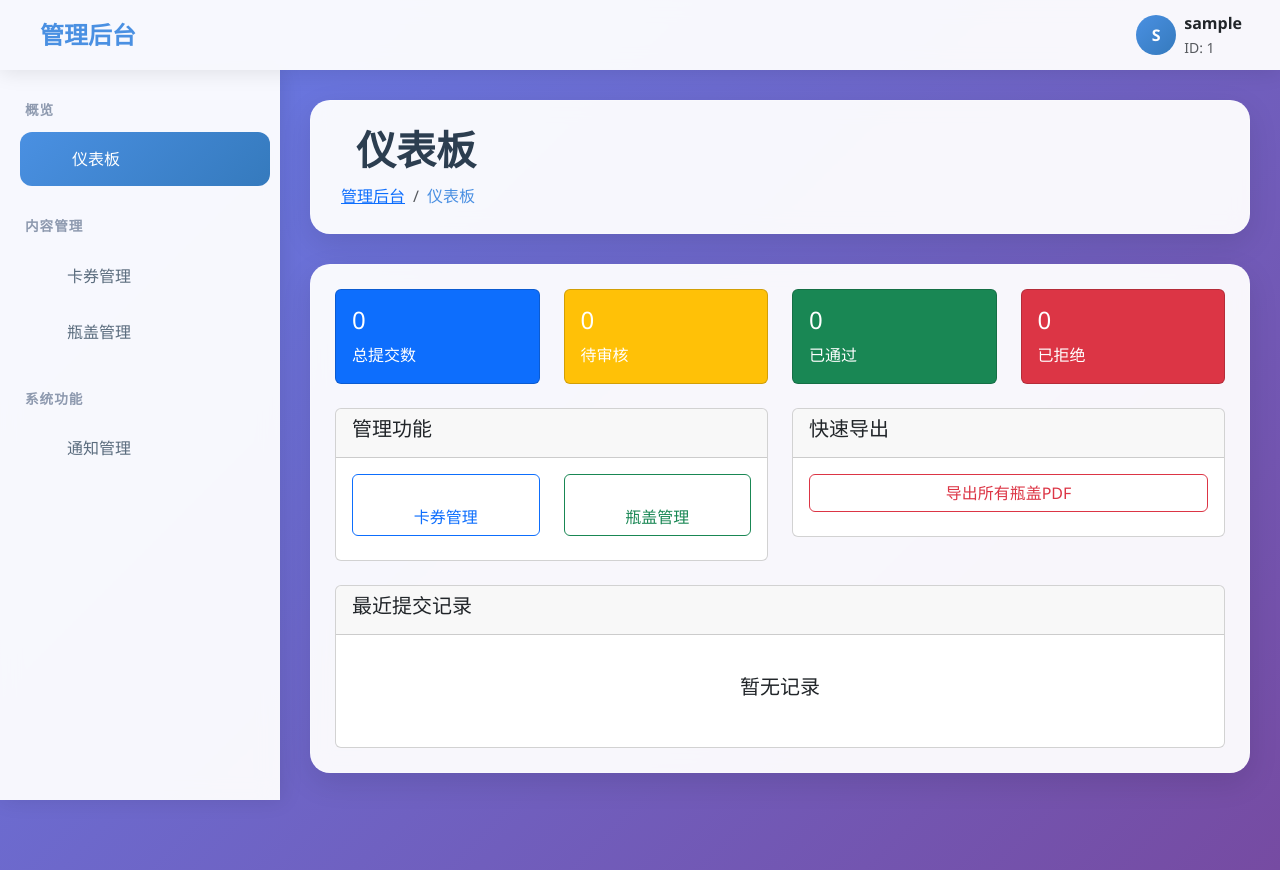
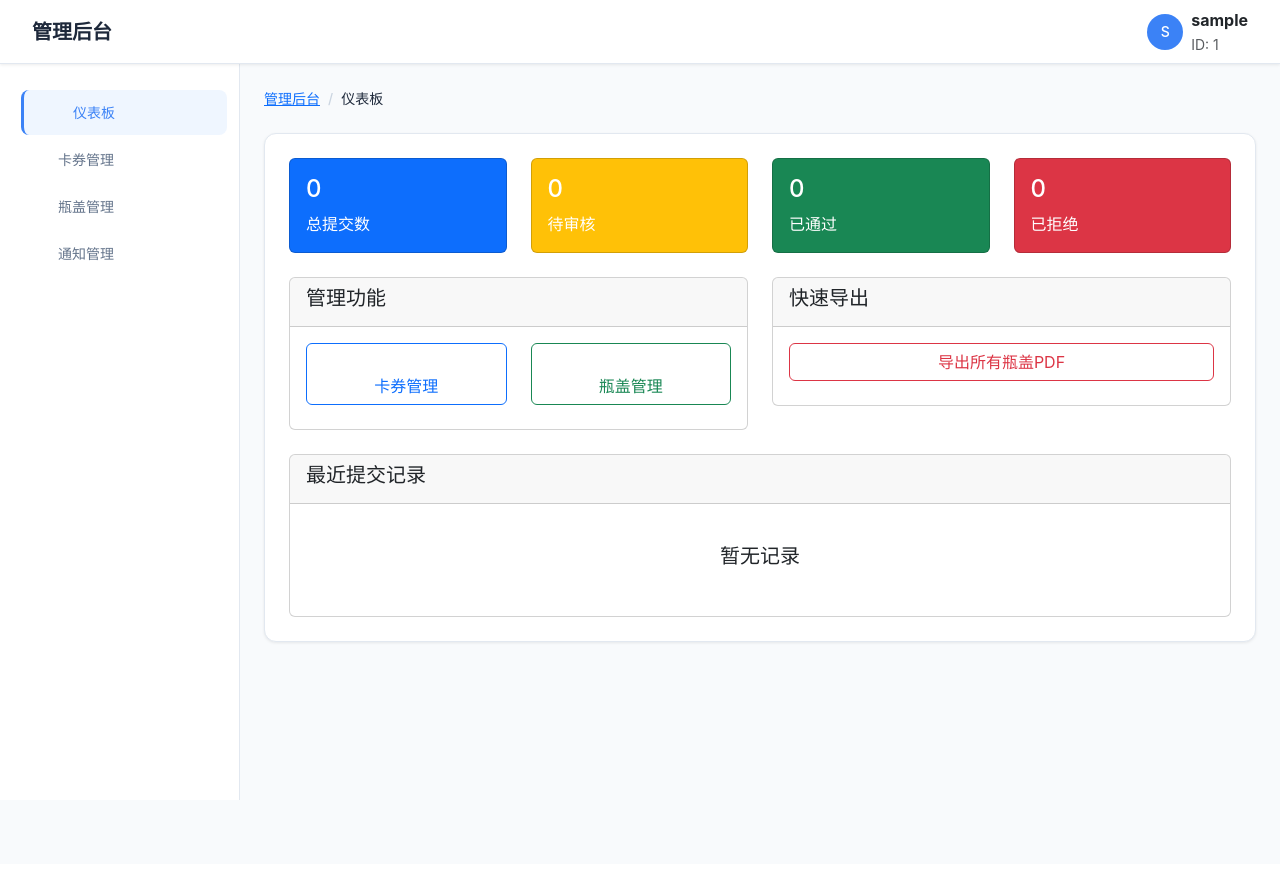
Before and after one commit to jhzhou002/card_recycle, a Django app: page /admin-dashboard/ in a window 1280 px wide. After the commit the page ends 800 px from the top, so only its background shows below. Run offline with Django 4.2, Linux system fonts and the light colour scheme; the visitor is signed in with stand-in values (Sample User, id 1); data that the repository does not hold is empty; parts of the project's set-up code (start-up, migrations or seed data) failed here and were passed over; some libraries are stand-ins or nearby versions.

Commit message:
全面重新设计管理后台UI：简约浅色高级风格
设计理念升级：
- 采用现代简约设计语言，浅色高级配色方案
- 使用系统字体栈，提升文字渲染质量
- 整体色调以白色、浅灰为主，蓝色作为主题色

视觉优化：
- 顶部导航栏：纯白背景，细微阴影，64px高度
- 左侧导航栏：去除分组标题，纯导航设计，240px宽度
- 主内容区：浅灰背景(#f8fafc)，白色内容卡片
- 面包屑：简化设计，仅显示路径导航

色彩系统：
- 主色调：#3b82f6 (蓝色)
- 背景色：#f8fafc (浅灰)
- 文字色：#1e293b (深灰)
- 边框色：#e2e8f0 (浅灰边框)
- 悬停色：#f1f5f9 (浅蓝灰)

交互优化：
- 导航项激活状态：蓝色背景+左侧蓝条
- 悬停效果：浅色背景变化，过渡动画
- 按钮和卡片：圆角设计，细微阴影
- 响应式适配：移动端友好

布局简化：
- 移除页面标题区域，仅保留面包屑导航
- 左侧导航去除分组，扁平化展示
- 内容区域最大化，提升信息密度
- 统一间距和圆角规范

🤖 Generated with [Claude Code](https://claude.ai/code)

Co-Authored-By: Claude <noreply@anthropic.com>

```diff
--- a/templates/recycling/admin_base.html
+++ b/templates/recycling/admin_base.html
@@ -8,21 +8,21 @@
     <link href="{% static 'css/bootstrap.min.css' %}" rel="stylesheet">
     <link href="{% static 'css/all.min.css' %}" rel="stylesheet">
     <style>
-        /* 管理后台基础样式 */
+        /* 管理后台基础样式 - 简约浅色高级设计 */
         body {
-            font-family: 'Segoe UI', Tahoma, Geneva, Verdana, sans-serif;
-            background: linear-gradient(135deg, #667eea 0%, #764ba2 100%);
+            font-family: -apple-system, BlinkMacSystemFont, 'Segoe UI', Roboto, 'Helvetica Neue', Arial, sans-serif;
+            background: #f8fafc;
             min-height: 100vh;
             margin: 0;
             overflow-x: hidden;
+            color: #1e293b;
         }
 
         /* 顶部导航栏 */
         .admin-header {
-            background: rgba(255, 255, 255, 0.95);
-            backdrop-filter: blur(10px);
-            box-shadow: 0 2px 20px rgba(0, 0, 0, 0.1);
-            height: 70px;
+            background: #ffffff;
+            box-shadow: 0 1px 3px rgba(0, 0, 0, 0.08);
+            height: 64px;
             position: fixed;
             top: 0;
             left: 0;
@@ -30,169 +30,132 @@
             z-index: 1000;
             display: flex;
             align-items: center;
-            padding: 0 30px;
+            padding: 0 24px;
+            border-bottom: 1px solid #e2e8f0;
         }
 
         .admin-header .logo {
-            font-size: 1.5rem;
-            font-weight: 700;
-            color: #4a90e2;
+            font-size: 1.25rem;
+            font-weight: 600;
+            color: #1e293b;
             text-decoration: none;
             display: flex;
             align-items: center;
-            gap: 10px;
+            gap: 8px;
         }
 
         .admin-header .logo:hover {
-            color: #357abd;
+            color: #3b82f6;
         }
 
         .admin-header .user-info {
             margin-left: auto;
             display: flex;
             align-items: center;
-            gap: 15px;
+            gap: 12px;
         }
 
         .admin-header .user-avatar {
-            width: 40px;
-            height: 40px;
-            background: linear-gradient(135deg, #4a90e2, #357abd);
+            width: 36px;
+            height: 36px;
+            background: #3b82f6;
             border-radius: 50%;
             display: flex;
             align-items: center;
             justify-content: center;
             color: white;
-            font-weight: 600;
+            font-weight: 500;
+            font-size: 0.875rem;
         }
 
         /* 左侧导航栏 */
         .admin-sidebar {
             position: fixed;
-            top: 70px;
+            top: 64px;
             left: 0;
-            width: 280px;
-            height: calc(100vh - 70px);
-            background: rgba(255, 255, 255, 0.95);
-            backdrop-filter: blur(10px);
-            box-shadow: 2px 0 20px rgba(0, 0, 0, 0.1);
-            padding: 30px 0;
+            width: 240px;
+            height: calc(100vh - 64px);
+            background: #ffffff;
+            border-right: 1px solid #e2e8f0;
+            padding: 24px 0;
             overflow-y: auto;
             z-index: 999;
         }
 
-        .admin-sidebar .nav-section {
-            margin-bottom: 30px;
-        }
-
-        .admin-sidebar .nav-section-title {
-            padding: 0 25px 10px;
-            font-size: 0.85rem;
-            font-weight: 600;
-            color: #8e9aaf;
-            text-transform: uppercase;
-            letter-spacing: 1px;
-        }
-
         .admin-sidebar .nav-item {
-            margin: 2px 15px;
+            margin: 2px 12px;
         }
 
         .admin-sidebar .nav-link {
             display: flex;
             align-items: center;
-            padding: 15px 20px;
-            color: #5a6c7d;
+            padding: 12px 16px;
+            color: #64748b;
             text-decoration: none;
-            border-radius: 12px;
-            transition: all 0.3s ease;
+            border-radius: 8px;
+            transition: all 0.2s ease;
             font-weight: 500;
-            position: relative;
-            overflow: hidden;
+            font-size: 0.875rem;
         }
 
-        .admin-sidebar .nav-link::before {
-            content: '';
-            position: absolute;
-            top: 0;
-            left: -100%;
-            width: 100%;
-            height: 100%;
-            background: linear-gradient(135deg, #4a90e2, #357abd);
-            transition: all 0.3s ease;
-            z-index: -1;
+        .admin-sidebar .nav-link:hover {
+            background: #f1f5f9;
+            color: #3b82f6;
         }
 
-        .admin-sidebar .nav-link:hover::before,
-        .admin-sidebar .nav-link.active::before {
-            left: 0;
-        }
-
-        .admin-sidebar .nav-link:hover,
         .admin-sidebar .nav-link.active {
-            color: white;
-            transform: translateX(5px);
+            background: #eff6ff;
+            color: #3b82f6;
+            border-left: 3px solid #3b82f6;
+            margin-left: 9px;
+            padding-left: 19px;
         }
 
         .admin-sidebar .nav-link i {
-            width: 20px;
+            width: 18px;
             margin-right: 12px;
-            font-size: 1.1rem;
-        }
-
-        .admin-sidebar .nav-link .badge {
-            margin-left: auto;
-            background: rgba(255, 255, 255, 0.2);
-            color: inherit;
+            font-size: 1rem;
         }
 
         /* 主内容区域 */
         .admin-content {
-            margin-left: 280px;
-            margin-top: 70px;
-            padding: 30px;
-            min-height: calc(100vh - 70px);
+            margin-left: 240px;
+            margin-top: 64px;
+            padding: 24px;
+            min-height: calc(100vh - 64px);
+            background: #f8fafc;
         }
 
         .admin-content .page-header {
-            background: rgba(255, 255, 255, 0.95);
-            backdrop-filter: blur(10px);
-            border-radius: 20px;
-            padding: 25px 30px;
-            margin-bottom: 30px;
-            box-shadow: 0 10px 30px rgba(0, 0, 0, 0.1);
-            border: 1px solid rgba(255, 255, 255, 0.2);
-        }
-
-        .admin-content .page-header h1 {
-            margin: 0;
-            color: #2c3e50;
-            font-weight: 700;
-            display: flex;
-            align-items: center;
-            gap: 15px;
+            margin-bottom: 24px;
         }
 
         .admin-content .page-header .breadcrumb {
-            margin: 10px 0 0 0;
+            margin: 0;
             background: transparent;
             padding: 0;
+            font-size: 0.875rem;
         }
 
         .admin-content .page-header .breadcrumb-item {
-            color: #6c757d;
+            color: #64748b;
         }
 
         .admin-content .page-header .breadcrumb-item.active {
-            color: #4a90e2;
+            color: #1e293b;
+            font-weight: 500;
+        }
+
+        .admin-content .page-header .breadcrumb-item + .breadcrumb-item::before {
+            content: "/"!important;
+            color: #cbd5e1;
         }
 
         .admin-content .content-card {
-            background: rgba(255, 255, 255, 0.95);
-            backdrop-filter: blur(10px);
-            border-radius: 20px;
-            box-shadow: 0 10px 30px rgba(0, 0, 0, 0.1);
-            border: 1px solid rgba(255, 255, 255, 0.2);
+            background: #ffffff;
+            border-radius: 12px;
+            box-shadow: 0 1px 3px rgba(0, 0, 0, 0.08);
+            border: 1px solid #e2e8f0;
             overflow: hidden;
         }
 
@@ -209,11 +172,11 @@
 
             .admin-content {
                 margin-left: 0;
-                padding: 20px;
+                padding: 16px;
             }
 
             .admin-header {
-                padding: 0 20px;
+                padding: 0 16px;
             }
 
             .mobile-menu-toggle {
@@ -225,16 +188,17 @@
             display: none;
             background: none;
             border: none;
-            color: #4a90e2;
-            font-size: 1.2rem;
+            color: #64748b;
+            font-size: 1.125rem;
             cursor: pointer;
             padding: 8px;
-            border-radius: 8px;
-            transition: all 0.3s ease;
+            border-radius: 6px;
+            transition: all 0.2s ease;
         }
 
         .mobile-menu-toggle:hover {
-            background: rgba(74, 144, 226, 0.1);
+            background: #f1f5f9;
+            color: #3b82f6;
         }
 
         /* 侧边栏覆盖层 */
@@ -257,7 +221,7 @@
 
         /* 滚动条样式 */
         .admin-sidebar::-webkit-scrollbar {
-            width: 6px;
+            width: 4px;
         }
 
         .admin-sidebar::-webkit-scrollbar-track {
@@ -265,12 +229,12 @@
         }
 
         .admin-sidebar::-webkit-scrollbar-thumb {
-            background: rgba(74, 144, 226, 0.3);
-            border-radius: 3px;
+            background: #cbd5e1;
+            border-radius: 2px;
         }
 
         .admin-sidebar::-webkit-scrollbar-thumb:hover {
-            background: rgba(74, 144, 226, 0.5);
+            background: #94a3b8;
         }
 
         {% block extra_css %}
@@ -321,18 +285,12 @@
 
     <!-- 左侧导航栏 -->
     <nav class="admin-sidebar" id="adminSidebar">
-        <div class="nav-section">
-            <div class="nav-section-title">概览</div>
         <div class="nav-item">
             <a href="{% url 'admin_dashboard' %}" class="nav-link {% if request.resolver_match.url_name == 'admin_dashboard' %}active{% endif %}">
                 <i class="fas fa-tachometer-alt"></i>
                 仪表板
             </a>
         </div>
-        </div>
-
-        <div class="nav-section">
-            <div class="nav-section-title">内容管理</div>
         <div class="nav-item">
             <a href="{% url 'admin_submissions' %}" class="nav-link {% if request.resolver_match.url_name == 'admin_submissions' %}active{% endif %}">
                 <i class="fas fa-credit-card"></i>
@@ -345,16 +303,11 @@
                 瓶盖管理
             </a>
         </div>
-        </div>
-
-        <div class="nav-section">
-            <div class="nav-section-title">系统功能</div>
         <div class="nav-item">
             <a href="{% url 'admin_notifications' %}" class="nav-link {% if request.resolver_match.url_name == 'admin_notifications' %}active{% endif %}">
                 <i class="fas fa-bell"></i>
                 通知管理
             </a>
-            </div>
         </div>
     </nav>
 
@@ -362,10 +315,6 @@
     <main class="admin-content">
         <!-- 页面头部 -->
         <div class="page-header">
-            <h1>
-                {% block page_icon %}<i class="fas fa-tachometer-alt"></i>{% endblock %}
-                {% block page_title %}仪表板{% endblock %}
-            </h1>
             <nav aria-label="breadcrumb">
                 <ol class="breadcrumb">
                     <li class="breadcrumb-item"><a href="{% url 'admin_dashboard' %}">管理后台</a></li>
--- a/templates/recycling/admin_bottle_cap_detail.html
+++ b/templates/recycling/admin_bottle_cap_detail.html
@@ -1,8 +1,6 @@
 {% extends 'recycling/admin_base.html' %}
 
 {% block title %}瓶盖详情{% endblock %}
-{% block page_title %}瓶盖详情{% endblock %}
-{% block page_icon %}<i class="fas fa-info-circle"></i>{% endblock %}
 {% block breadcrumb %}
 <li class="breadcrumb-item"><a href="{% url 'admin_bottle_caps' %}">瓶盖管理</a></li>
 <li class="breadcrumb-item active">详情</li>
--- a/templates/recycling/admin_bottle_caps.html
+++ b/templates/recycling/admin_bottle_caps.html
@@ -1,8 +1,6 @@
 {% extends 'recycling/admin_base.html' %}
 
 {% block title %}瓶盖管理{% endblock %}
-{% block page_title %}瓶盖管理{% endblock %}
-{% block page_icon %}<i class="fas fa-bottle"></i>{% endblock %}
 {% block breadcrumb %}
 <li class="breadcrumb-item active">瓶盖管理</li>
 {% endblock %}
--- a/templates/recycling/admin_dashboard.html
+++ b/templates/recycling/admin_dashboard.html
@@ -1,8 +1,6 @@
 {% extends 'recycling/admin_base.html' %}
 
 {% block title %}仪表板{% endblock %}
-{% block page_title %}仪表板{% endblock %}
-{% block page_icon %}<i class="fas fa-tachometer-alt"></i>{% endblock %}
 {% block breadcrumb %}
 <li class="breadcrumb-item active">仪表板</li>
 {% endblock %}
--- a/templates/recycling/admin_notification_edit.html
+++ b/templates/recycling/admin_notification_edit.html
@@ -1,8 +1,6 @@
 {% extends 'recycling/admin_base.html' %}
 
 {% block title %}{% if notification %}编辑通知{% else %}新增通知{% endif %}{% endblock %}
-{% block page_title %}{% if notification %}编辑通知{% else %}新增通知{% endif %}{% endblock %}
-{% block page_icon %}<i class="fas fa-{% if notification %}edit{% else %}plus{% endif %}"></i>{% endblock %}
 {% block breadcrumb %}
 <li class="breadcrumb-item"><a href="{% url 'admin_notifications' %}">通知管理</a></li>
 <li class="breadcrumb-item active">{% if notification %}编辑通知{% else %}新增通知{% endif %}</li>
--- a/templates/recycling/admin_notifications.html
+++ b/templates/recycling/admin_notifications.html
@@ -1,8 +1,6 @@
 {% extends 'recycling/admin_base.html' %}
 
 {% block title %}通知管理{% endblock %}
-{% block page_title %}通知管理{% endblock %}
-{% block page_icon %}<i class="fas fa-bell"></i>{% endblock %}
 {% block breadcrumb %}
 <li class="breadcrumb-item active">通知管理</li>
 {% endblock %}
--- a/templates/recycling/admin_submission_detail.html
+++ b/templates/recycling/admin_submission_detail.html
@@ -1,8 +1,6 @@
 {% extends 'recycling/admin_base.html' %}
 
 {% block title %}卡券详情{% endblock %}
-{% block page_title %}卡券详情 #{{ submission.id }}{% endblock %}
-{% block page_icon %}<i class="fas fa-info-circle"></i>{% endblock %}
 {% block breadcrumb %}
 <li class="breadcrumb-item"><a href="{% url 'admin_submissions' %}">卡券管理</a></li>
 <li class="breadcrumb-item active">详情 #{{ submission.id }}</li>
--- a/templates/recycling/admin_submissions.html
+++ b/templates/recycling/admin_submissions.html
@@ -1,8 +1,6 @@
 {% extends 'recycling/admin_base.html' %}
 
 {% block title %}卡券管理{% endblock %}
-{% block page_title %}卡券管理{% endblock %}
-{% block page_icon %}<i class="fas fa-credit-card"></i>{% endblock %}
 {% block breadcrumb %}
 <li class="breadcrumb-item active">卡券管理</li>
 {% endblock %}
```
Lines whose indentation alone changed are shown as unchanged.
